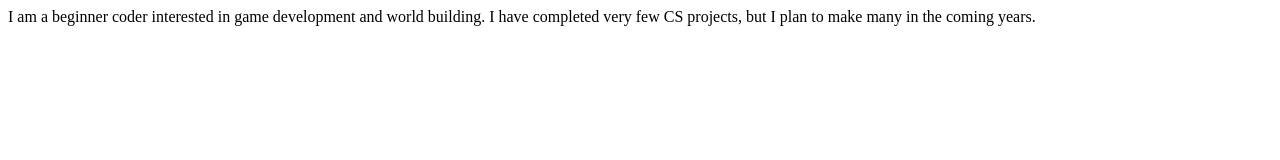
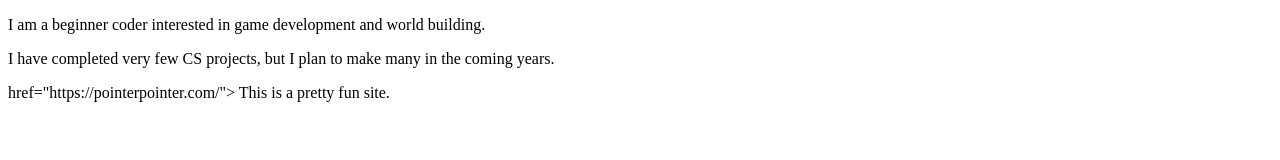
Before and after one commit to JGDayton/JGDayton.github.io, a plain HTML site: page index.html in a window 1280 px wide. Drawn offline with Linux system fonts and the light colour scheme.

Commit message:
Added link

```diff
--- a/index.html
+++ b/index.html
@@ -3,10 +3,14 @@
 <head>
 <meta charset="utf-8">
 <title>Joe Dayton</title>
+ <style>
+  p
+ </style>
  <!-- this will probably have to be checked later -->
 </head>
 <body>
-I am a beginner coder interested in game development and world building.
-I have completed very few CS projects, but I plan to make many in the coming years.
+<p>I am a beginner coder interested in game development and world building.</p>
+<p>I have completed very few CS projects, but I plan to make many in the coming years.</p>
+<a> href="https://pointerpointer.com/"> This is a pretty fun site.</a>
 </body>
  </html>
```
